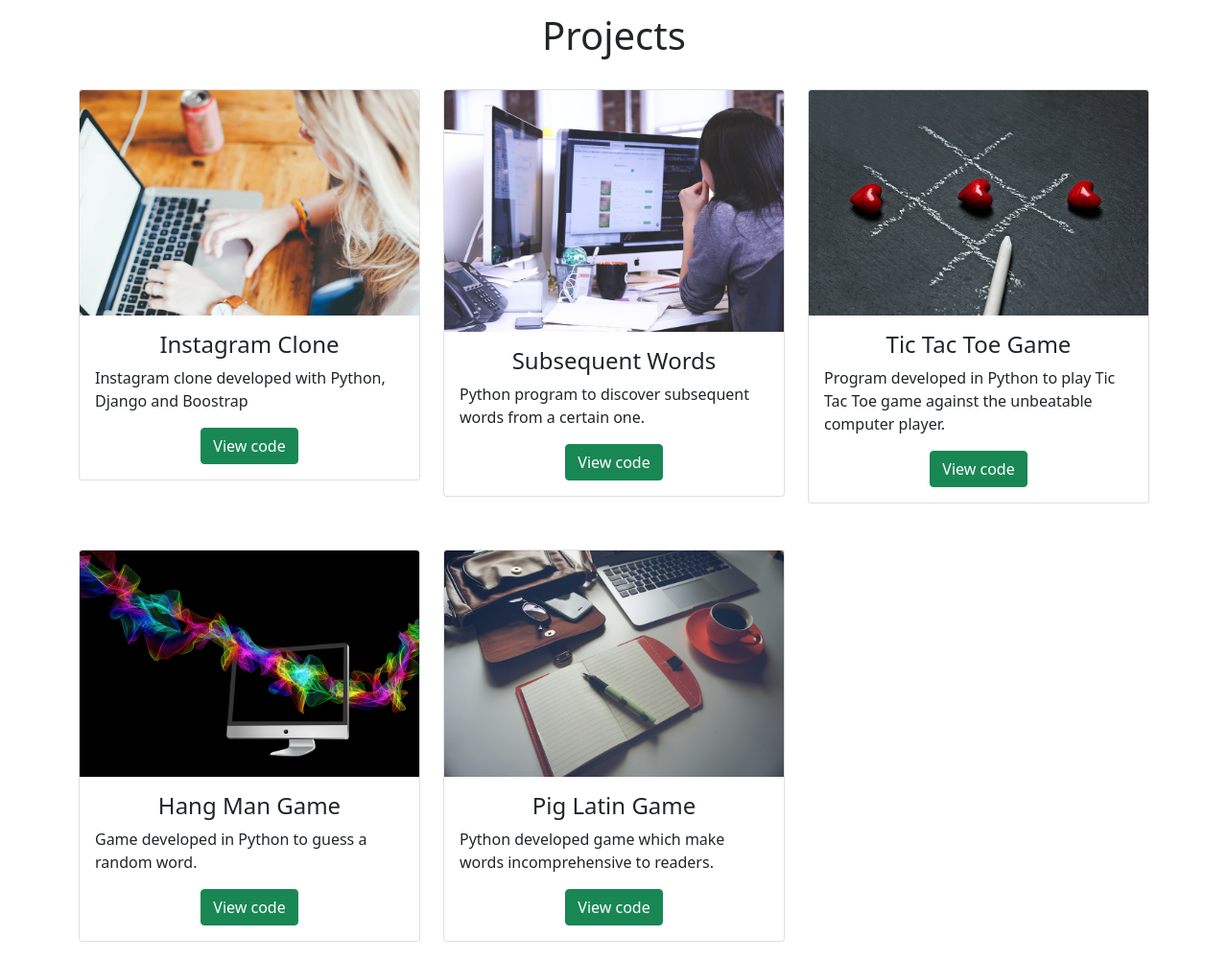
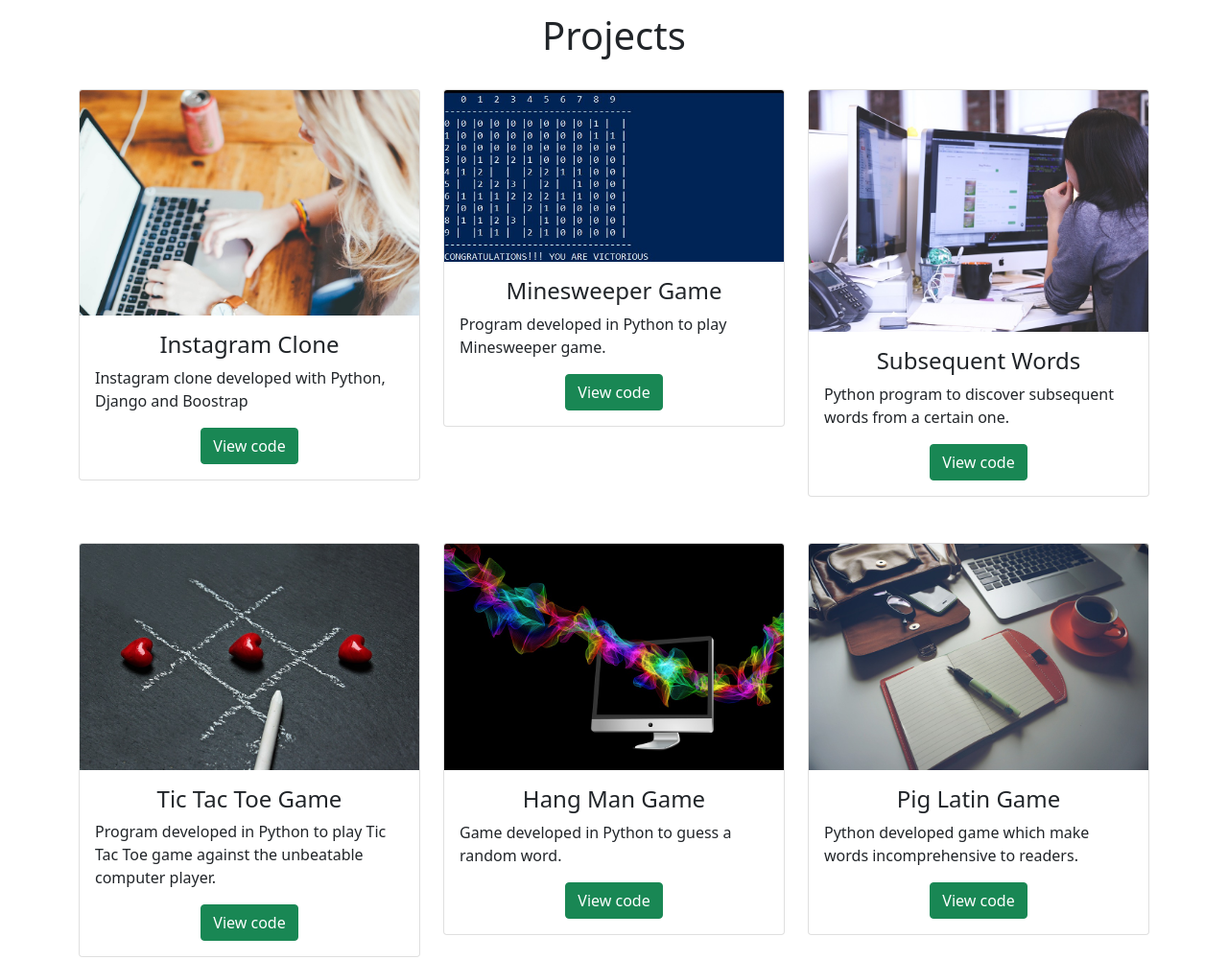
Before and after one commit to srincon07/srincon07.github.io, a plain HTML site: page index.html in a window 1280 px wide. Shown: the part 1420-2421 px from the top of the page at 96% size. Drawn offline with nearby package versions, Linux system fonts and the light colour scheme.

Commit message:
Minesweeper project created

```diff
--- a/index.html
+++ b/index.html
@@ -132,6 +132,18 @@
 
                 <div class="col-lg-4 mt-4">
                     <div class="card portfolioContent">
+                        <img class="card-img-top" src="images/Minesweeper.jpg" alt="Card image" style="width:100%">
+                        <div class="card-body">
+                            <h4 class="card-title">Minesweeper Game</h4>
+                            <p class="card-text">Program developed in Python to play Minesweeper game.</p>
+                            <div class="text-center">
+                                <a href="https://github.com/srincon07/Minesweeper" class="btn btn-success" target="_blank">View code</a>
+                            </div>
+                        </div>
+                    </div>
+                </div>
+                <div class="col-lg-4 mt-4">
+                    <div class="card portfolioContent">
                         <img class="card-img-top product-img" src="images/portfolioImage2.jpg" alt="Card image" style="width:100%">
                         <div class="card-body">
                             <h4 class="card-title">Subsequent Words</h4>
@@ -142,6 +154,9 @@
                         </div>
                     </div>
                 </div>
+            </div>
+            <br>
+            <div class="row">
                 <div class="col-lg-4 mt-4">
                     <div class="card portfolioContent">
                         <img class="card-img-top" src="images/tictactoe.jpg" alt="Card image" style="width:100%">
@@ -154,9 +169,6 @@
                         </div>
                     </div>
                 </div>
-            </div>
-            <br>
-            <div class="row">
                 <div class="col-lg-4 mt-4">
                     <div class="card portfolioContent">
                         <img class="card-img-top" src="images/portfolioImage4.jpg" alt="Card image" style="width:100%">
```
Also changed, not shown: images/Minesweeper.jpg (added).
